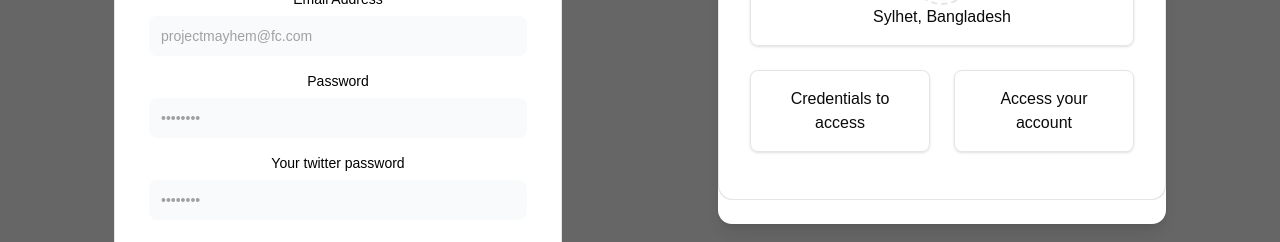
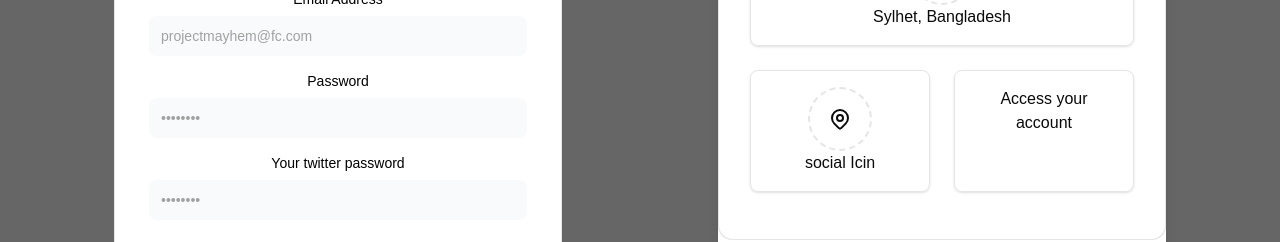
Before and after one commit to saidee-hasan/uiux-portfolio, a Next.js app: page /contact in a window 1280 px wide. Shown: the part 501-743 px from the top of the page. Built offline with nearby package versions, Linux system fonts and the light colour scheme.

Commit message:
sidebar added

```diff
--- a/components/ContactUs/SidebarCard.tsx
+++ b/components/ContactUs/SidebarCard.tsx
@@ -39,7 +39,10 @@ export default function SidebarCard() {
 
                 {/* Two columns below on medium screens */}
                 <div className="border p-4 rounded-md md:col-span-2 shadow text-center">
-                  Credentials to access
+                  <div className="w-16 h-16 mx-auto flex items-center justify-center border-2 border-dashed rounded-full">
+                    <IconMapPin className="w-6 h-6 " />
+                </div>
+                 social Icin
                 </div>
                  {/* Two columns below on medium screens  */}
                 <div className="border p-4 rounded-md md:col-span-2 shadow">Access your account</div>
```
